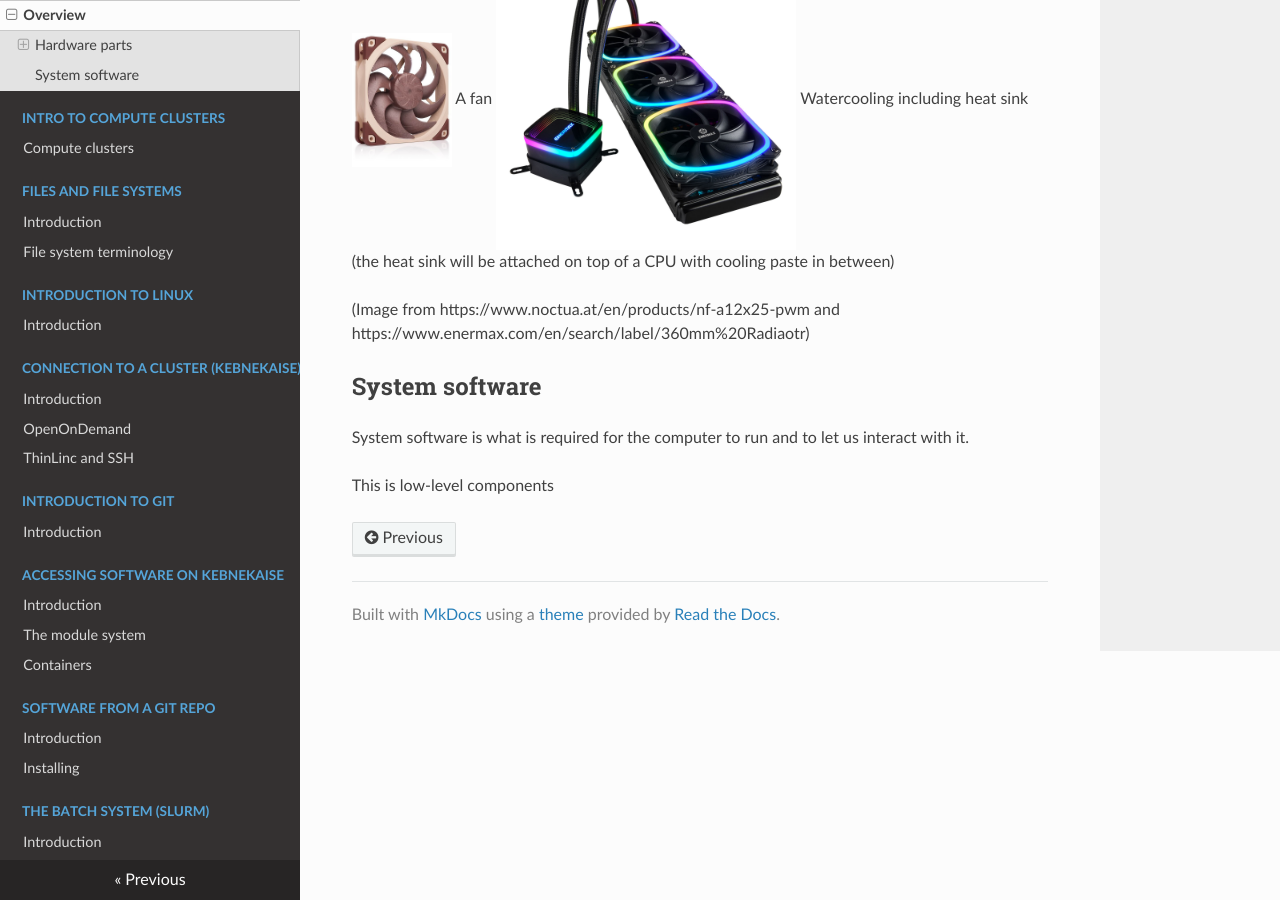
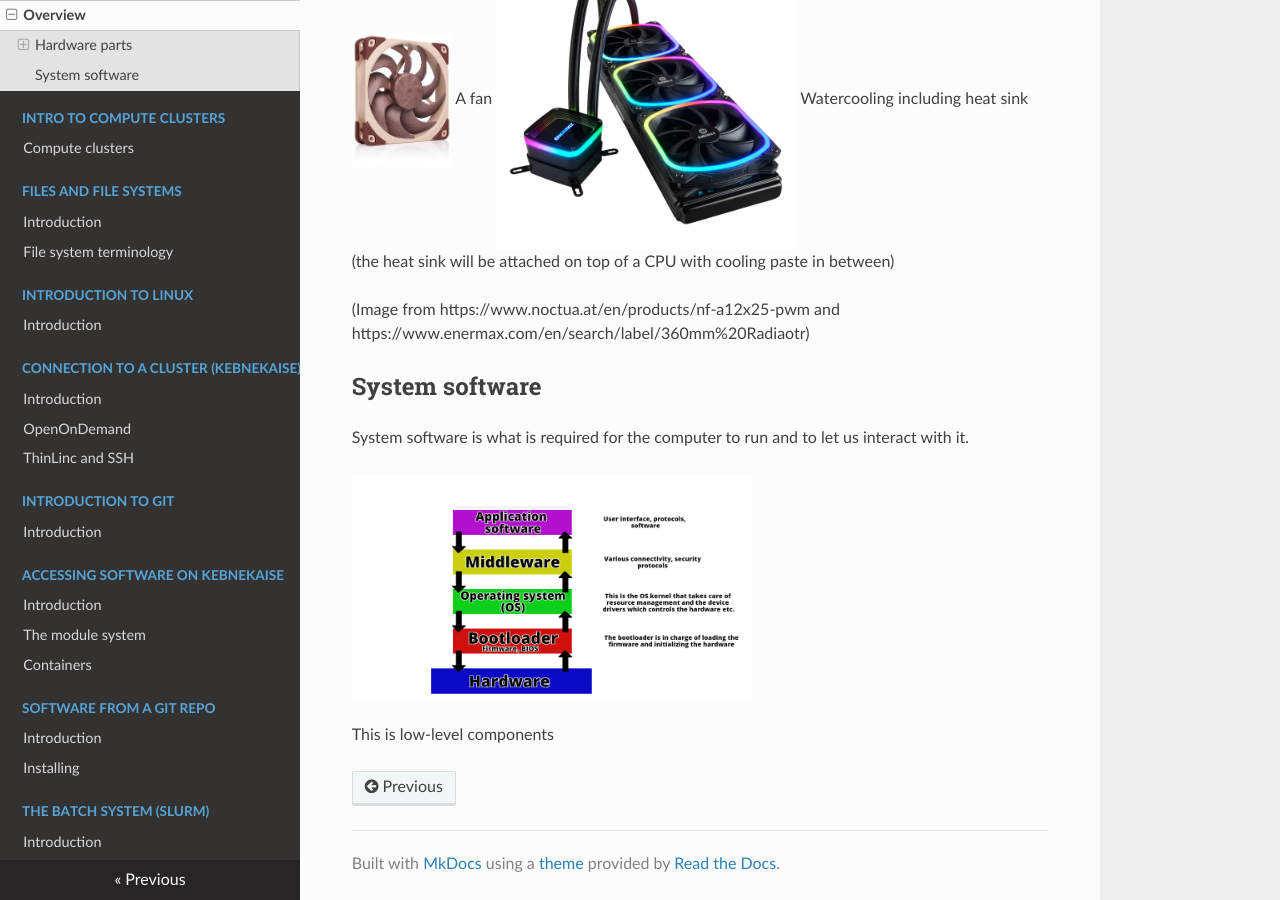
Before and after one commit to hpc2n/bioinformatics-hpc, an MkDocs documentation site: the page built from docs/1.computer/computer.md, in a window 1280 px wide and 900 px high, scrolled down 3717 px. Built offline with MkDocs 1.6.1, drawn with Linux system fonts in a browser that asks for light colours; nearby versions of some CDN libraries.

Commit message:
Adding a picture for system software

```diff
--- a/docs/1.computer/computer.md
+++ b/docs/1.computer/computer.md
@@ -78,4 +78,7 @@ Watercooling including heat sink (the heat sink will be attached on top of a CPU
 
 System software is what is required for the computer to run and to let us interact with it.
 
+![System software](../../images/system-software.png){: style="width: 400px;"}
+
+
 This is low-level components
```
Also changed, not shown: docs/images/system-software.png (added), 2 other files.
